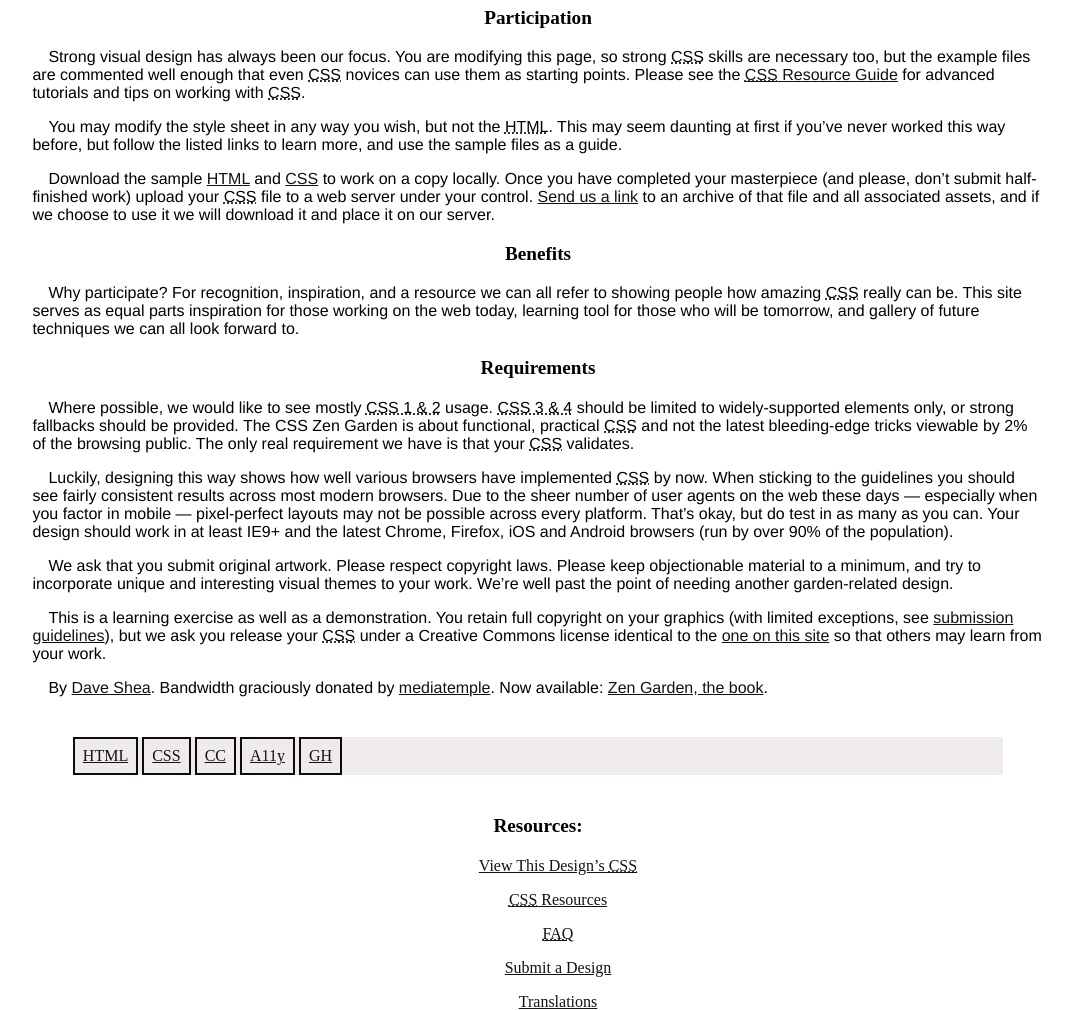
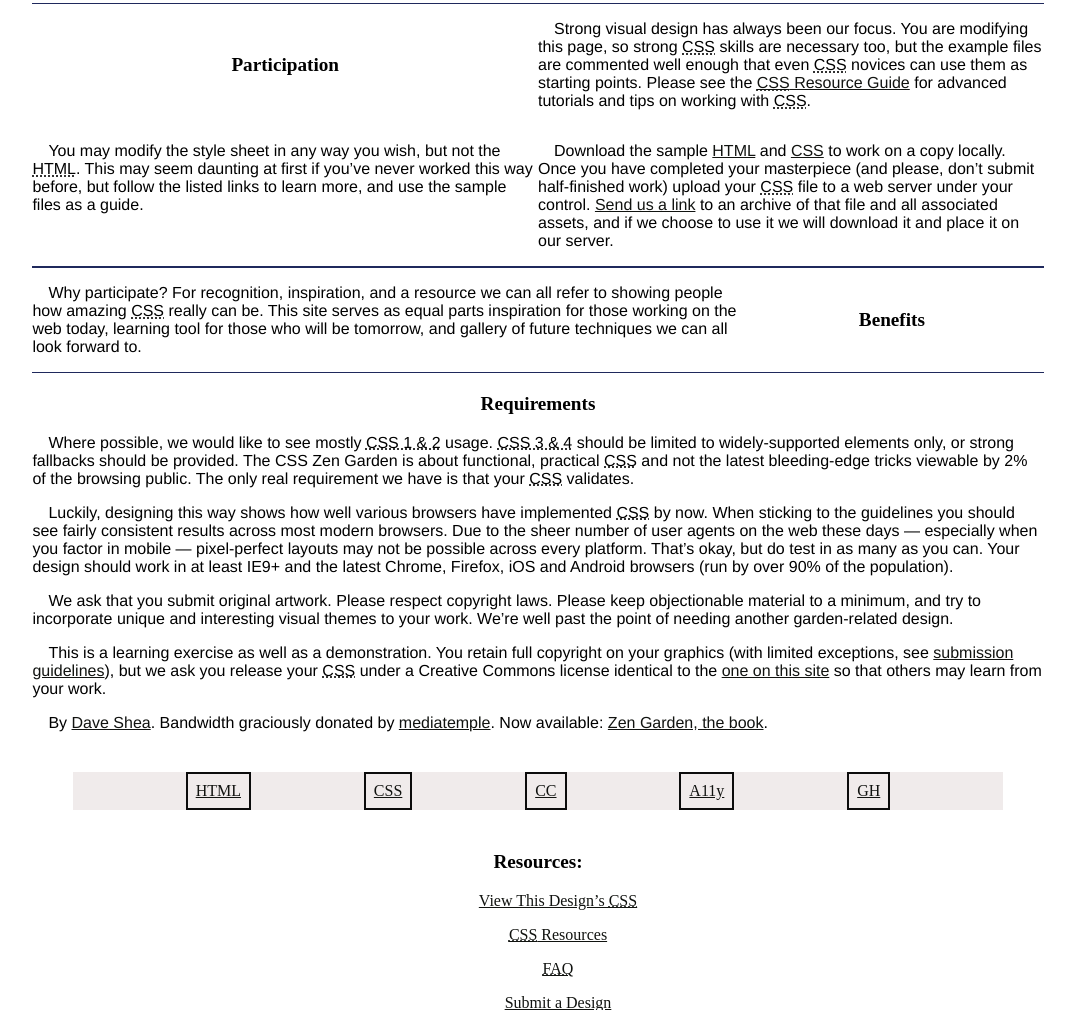
Before and after one commit to marcus-projetodesonvolve/Css, a plain HTML site: page Css Zen Garden/index.html in a window 1280 px wide. Shown: the part 677-1687 px from the top of the page, without its empty margins (102-1177 px from the left). Drawn offline with Linux system fonts and the light colour scheme.

Commit message:
Update style.css Flex Box

```diff
--- a/Css Zen Garden/style.css
+++ b/Css Zen Garden/style.css
@@ -19,7 +19,7 @@ body {
 
 #design-selection {
     position: absolute; /* Posiciona o elemento */
-    top: 350px; /* Alinha ao topo */
+    top: 320px; /* Alinha ao topo */
     left: 62%;
     padding-left: 2%;
     padding-right: 2%;
@@ -104,3 +104,43 @@ a {
 abbr {
     font-variant: small-caps;
 }
+
+.supporting footer {
+    display: flex; /* Flexbox para alinhar os itens */
+    justify-content: space-evenly; /* Espaço entre os itens */
+  }
+
+.benefits {
+    display: flex; /* Flexbox para alinhar os itens */
+    justify-content: space-evenly; /* Espaço entre os itens */
+    border-top: #1f295c solid 1px; /* Borda superior azul */
+    border-bottom: #1f295c solid 1px; /* Borda inferior azul */
+  }
+
+.benefits p{
+    flex-basis: 70%; /* Largura do parágrafo */
+}
+
+
+.benefits h3 {
+    order: 2; /* Muda a ordem do título */
+    align-self: center; /* Alinha o título ao centro */
+    flex-basis: 30%; /* Largura do título */
+}
+
+.participation {
+    display: flex; /* Flexbox para alinhar os itens */
+    flex-wrap: wrap; /* Permite quebra de linha */
+    border-top: #1f295c solid 1px; /* Borda superior azul */
+    border-bottom: #1f295c solid 1px; /* Borda inferior azul */
+
+}
+
+.participation h3, .participation p {
+    flex-basis: 50%; /* Largura do título e parágrafo */
+
+}
+
+.participation h3 {
+    align-self: center; /* Alinha o título ao centro */
+}
```
